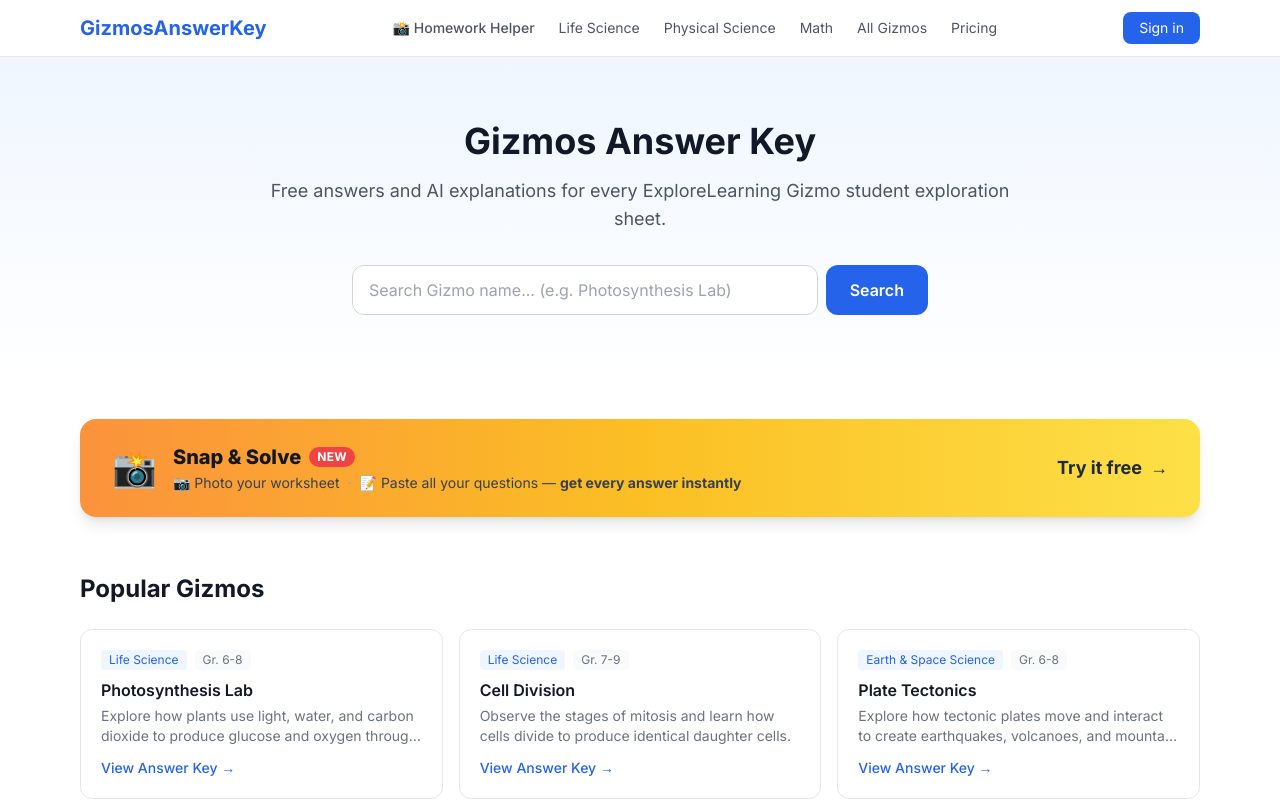
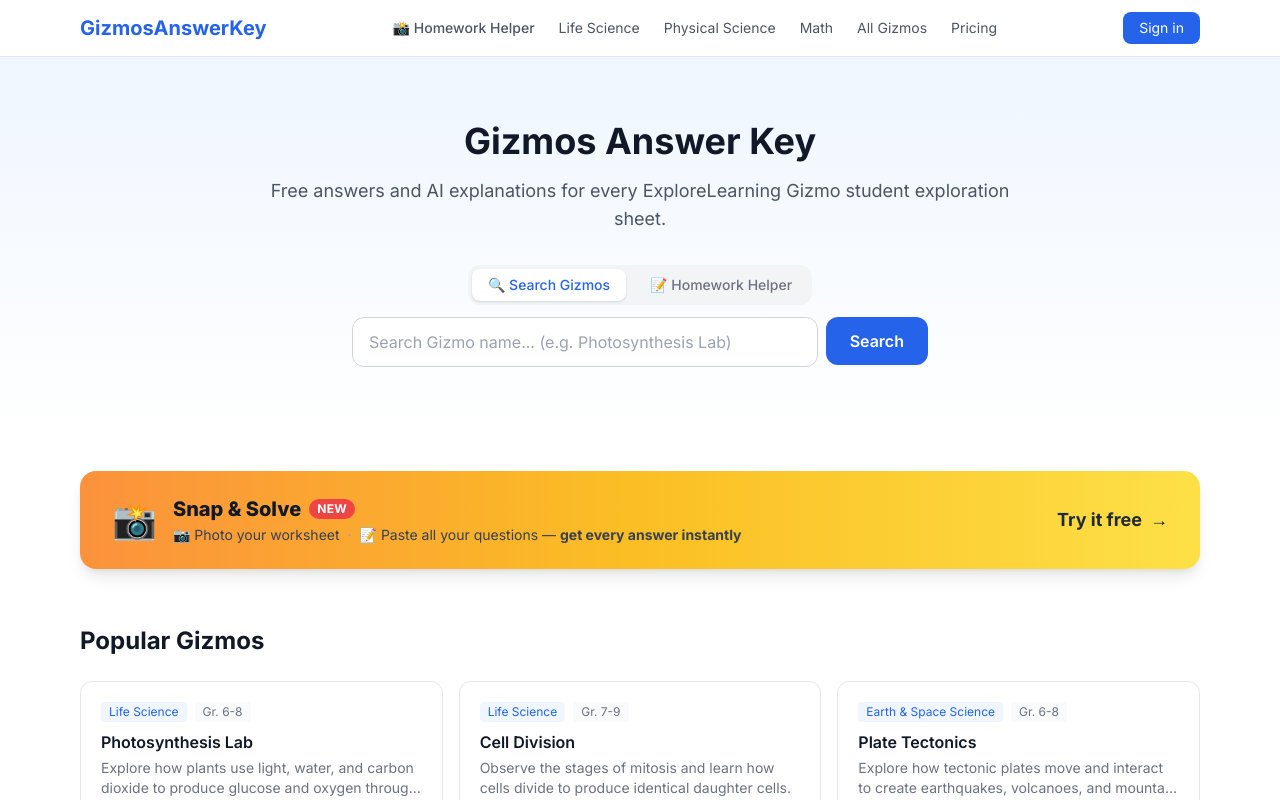
Before and after one commit to ti-kiu/gizmos-answer-key, a Next.js app: page / in a window 1280 px wide. Shown: the top 800 px of the page. Built offline with nearby package versions, Linux system fonts and the light colour scheme.

Commit message:
Merge homework helper into homepage search box

```diff
--- a/src/components/SearchBox.tsx
+++ b/src/components/SearchBox.tsx
@@ -1,18 +1,39 @@
 'use client'
 import { useState, useEffect, useRef } from 'react'
 import { useRouter } from 'next/navigation'
+import { getSupabaseClient } from '@/lib/supabase'
 
 interface Result { slug: string; title: string; subject: string; grade: string }
 
 export default function SearchBox() {
+  const [mode, setMode] = useState<'search' | 'homework'>('search')
   const [query, setQuery] = useState('')
   const [results, setResults] = useState<Result[]>([])
   const [open, setOpen] = useState(false)
+  const [aiResult, setAiResult] = useState('')
+  const [loading, setLoading] = useState(false)
+  const [isPro, setIsPro] = useState(false)
   const timer = useRef<NodeJS.Timeout>()
   const ref = useRef<HTMLDivElement>(null)
   const router = useRouter()
 
   useEffect(() => {
+    const checkSub = async () => {
+      try {
+        const supabase = getSupabaseClient()
+        if (!supabase) return
+        const { data: { user } } = await supabase.auth.getUser()
+        if (!user) return
+        const res = await fetch(`/api/subscription?userId=${user.id}`)
+        const data = await res.json()
+        setIsPro(data.active === true)
+      } catch {}
+    }
+    checkSub()
+  }, [])
+
+  useEffect(() => {
+    if (mode !== 'search') return
     clearTimeout(timer.current)
     if (!query.trim()) { setResults([]); setOpen(false); return }
     timer.current = setTimeout(async () => {
@@ -21,7 +42,7 @@
       setResults(data)
       setOpen(data.length > 0)
     }, 300)
-  }, [query])
+  }, [query, mode])
 
   useEffect(() => {
     const handler = (e: MouseEvent) => {
@@ -31,15 +52,68 @@
     return () => document.removeEventListener('mousedown', handler)
   }, [])
 
-  const handleSubmit = (e: React.FormEvent) => {
+  const handleSubmit = async (e: React.FormEvent) => {
     e.preventDefault()
-    if (query.trim()) router.push(`/search?q=${encodeURIComponent(query.trim())}`)
+    if (!query.trim()) return
+
+    if (mode === 'search') {
+      router.push(`/search?q=${encodeURIComponent(query.trim())}`)
       setOpen(false)
+    } else {
+      setLoading(true)
+      setAiResult('')
+      try {
+        const res = await fetch('/api/ai/batch-answer', {
+          method: 'POST',
+          headers: { 'Content-Type': 'application/json' },
+          body: JSON.stringify({ questions: query }),
+        })
+        const data = await res.json()
+        setAiResult(data.answers || 'No result.')
+      } catch {
+        setAiResult('Error: Please try again.')
+      } finally {
+        setLoading(false)
+      }
+    }
+  }
+
+  const getVisibleResult = (text: string) => {
+    if (isPro) return text
+    const parts = text.split(/\n(?=Q[2-9]\d*\.)/m)
+    return parts[0] || text
+  }
+
+  const hasMoreContent = (text: string) => {
+    if (isPro) return false
+    const parts = text.split(/\n(?=Q[2-9]\d*\.)/m)
+    return parts.length > 1
   }
 
   return (
     <div ref={ref} className="relative max-w-xl mx-auto">
+      {/* Mode Toggle */}
+      <div className="flex gap-2 mb-3 bg-gray-100 p-1 rounded-xl w-fit mx-auto">
+        <button
+          onClick={() => { setMode('search'); setQuery(''); setAiResult(''); setOpen(false) }}
+          className={`px-4 py-1.5 rounded-lg text-sm font-medium transition-all ${
+            mode === 'search' ? 'bg-white shadow text-blue-600' : 'text-gray-500'
+          }`}
+        >
+          🔍 Search Gizmos
+        </button>
+        <button
+          onClick={() => { setMode('homework'); setQuery(''); setResults([]); setOpen(false) }}
+          className={`px-4 py-1.5 rounded-lg text-sm font-medium transition-all ${
+            mode === 'homework' ? 'bg-white shadow text-blue-600' : 'text-gray-500'
+          }`}
+        >
+          📝 Homework Helper
+        </button>
+      </div>
+
       <form onSubmit={handleSubmit} className="flex gap-2">
+        {mode === 'search' ? (
           <input
             type="text"
             value={query}
@@ -48,16 +122,31 @@
             placeholder="Search Gizmo name... (e.g. Photosynthesis Lab)"
             className="flex-1 border border-gray-300 rounded-xl px-4 py-3 text-base focus:outline-none focus:ring-2 focus:ring-blue-500"
           />
-        <button type="submit" className="bg-blue-600 text-white px-6 py-3 rounded-xl font-semibold hover:bg-blue-700 transition-colors">
-          Search
+        ) : (
+          <textarea
+            value={query}
+            onChange={e => setQuery(e.target.value)}
+            placeholder={"Paste your homework questions...\n\n1. What is the powerhouse of the cell?\n2. Which planet is closest to the sun?"}
+            rows={4}
+            className="flex-1 border border-gray-300 rounded-xl px-4 py-3 text-base resize-none focus:outline-none focus:ring-2 focus:ring-blue-500"
+          />
+        )}
+        <button
+          type="submit"
+          disabled={loading}
+          className="bg-blue-600 text-white px-6 py-3 rounded-xl font-semibold hover:bg-blue-700 transition-colors disabled:opacity-50 self-start"
+        >
+          {loading ? '...' : mode === 'search' ? 'Search' : 'Answer'}
         </button>
       </form>
-      {open && (
+
+      {/* Search dropdown */}
+      {mode === 'search' && open && (
         <div className="absolute top-full left-0 right-0 mt-1 bg-white border rounded-xl shadow-lg z-50 overflow-hidden">
           {results.slice(0, 8).map(r => (
             <button
               key={r.slug}
-              onClick={() => { router.push(r.slug.startsWith('ai/') ? `/gizmo/${r.slug}` : `/gizmo/${r.slug}`); setOpen(false); setQuery('') }}
+              onClick={() => { router.push(`/gizmo/${r.slug}`); setOpen(false); setQuery('') }}
               className="w-full text-left px-4 py-3 hover:bg-blue-50 flex items-center justify-between border-b last:border-0"
             >
               <span className="font-medium text-gray-800">{r.title}</span>
@@ -66,6 +155,38 @@
           ))}
         </div>
       )}
+
+      {/* AI Answer */}
+      {mode === 'homework' && aiResult && !loading && (
+        <div className="mt-4">
+          <div className="bg-blue-50 border border-blue-100 rounded-xl p-5">
+            <div className="flex items-center justify-between mb-2">
+              <span className="text-blue-600 font-semibold text-xs uppercase tracking-wide">AI Answers</span>
+              {isPro && <span className="text-xs text-green-700 bg-green-100 px-2 py-0.5 rounded-full">✅ Pro</span>}
+            </div>
+            <div className="text-gray-800 leading-relaxed whitespace-pre-wrap text-sm">
+              {getVisibleResult(aiResult)}
+            </div>
+          </div>
+
+          {hasMoreContent(aiResult) && (
+            <div className="mt-3 bg-white border border-dashed border-blue-200 rounded-xl p-4 text-center">
+              <p className="text-gray-600 text-sm mb-2">🔒 More answers locked</p>
+              <a href="/pricing" className="bg-blue-600 text-white px-5 py-2 rounded-lg hover:bg-blue-700 inline-block text-sm font-medium">
+                Upgrade — $4.99/mo
+              </a>
+            </div>
+          )}
+        </div>
+      )}
+
+      {mode === 'homework' && loading && (
+        <div className="mt-4 bg-blue-50 border border-blue-100 rounded-xl p-5 space-y-2">
+          <div className="h-3 bg-blue-100 rounded animate-pulse w-1/4" />
+          <div className="h-3 bg-blue-100 rounded animate-pulse w-full" />
+          <div className="h-3 bg-blue-100 rounded animate-pulse w-4/5" />
+        </div>
+      )}
     </div>
   )
 }
```
Lines whose indentation alone changed are shown as unchanged.
